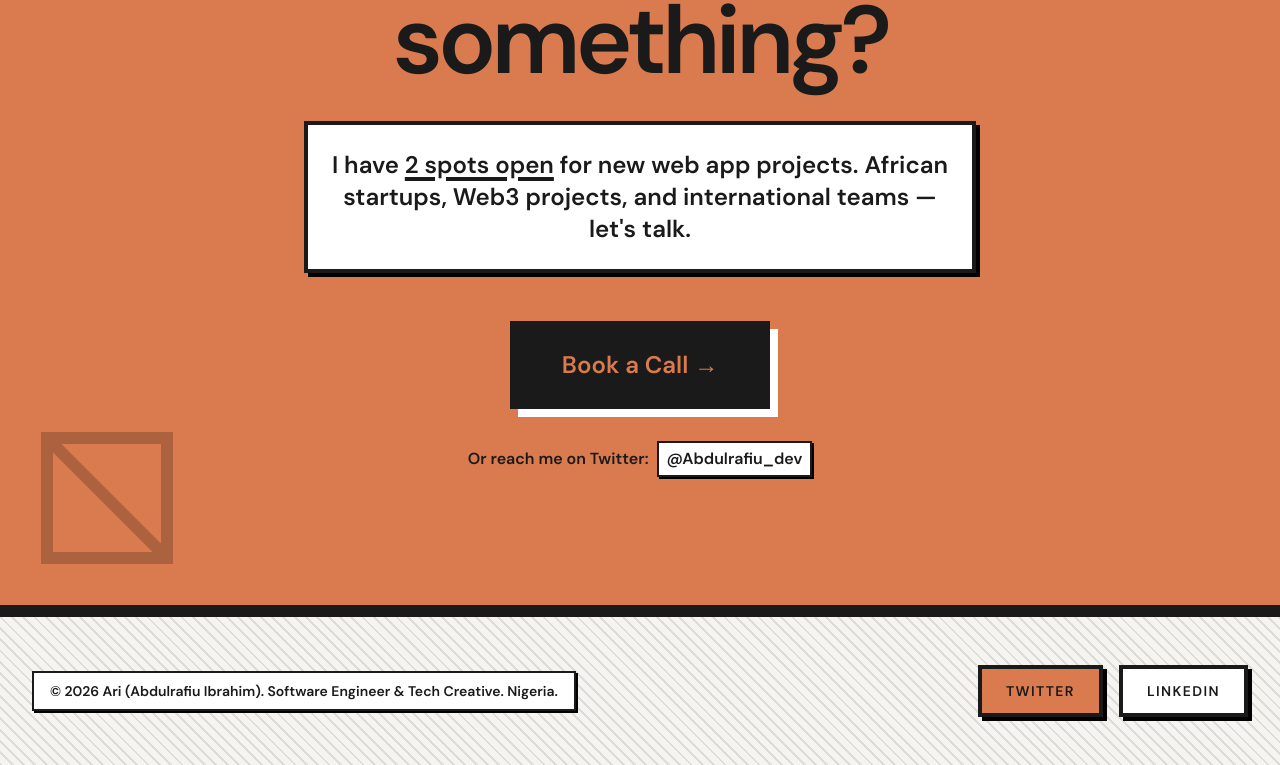
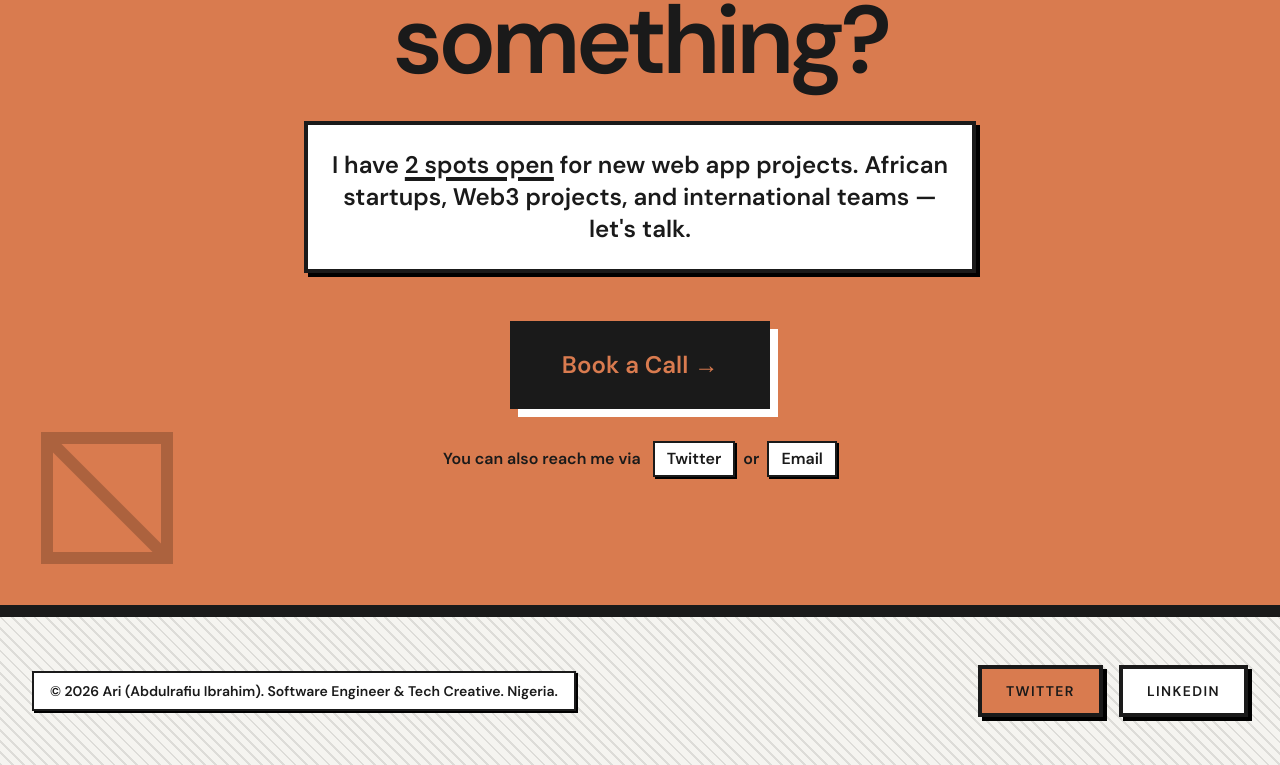
Before and after one commit to Abdulrafiudev/Abdulrafiu-Ibrahim-Ari-, a React (Vite) app: page / in a window 1280 px wide. Shown: the part 8613-9378 px from the top of the page. Built offline with nearby package versions, Linux system fonts and the light colour scheme.

Commit message:
feat: added minor changes

```diff
--- a/src/components/CTA.jsx
+++ b/src/components/CTA.jsx
@@ -101,17 +101,26 @@ const CTA = () => {
           whileInView={{ opacity: 1 }}
           viewport={{ once: true, margin: "-100px" }}
           transition={{ duration: 0.6, delay: 0.5 }}
-          className="font-sans font-bold text-base text-ink mt-8 flex flex-col md:flex-row items-center justify-center gap-2"
+          className="font-sans font-bold text-base text-ink mt-8 flex flex-col md:flex-row items-center justify-center gap-3"
         >
-          <span>Or reach me on Twitter:</span>
+          <span>You can also reach me via</span>
+          <div className="flex items-center gap-2">
             <a
               href="https://x.com/Abdulrafiu_dev"
               target="_blank"
               rel="noopener noreferrer"
-            className="bg-card px-2 py-1 border-2 border-ink hover:bg-ink hover:text-card transition-colors shadow-brutal-sm"
+              className="bg-card px-3 py-1 border-2 border-ink hover:bg-ink hover:text-card transition-colors shadow-brutal-sm"
             >
-            @Abdulrafiu_dev
+              Twitter
             </a>
+            <span>or</span>
+            <a
+              href="mailto:abdulrafiu.dev@gmail.com"
+              className="bg-card px-3 py-1 border-2 border-ink hover:bg-ink hover:text-card transition-colors shadow-brutal-sm"
+            >
+              Email
+            </a>
+          </div>
         </motion.div>
       </div>
     </section>
```
Lines whose indentation alone changed are shown as unchanged.
